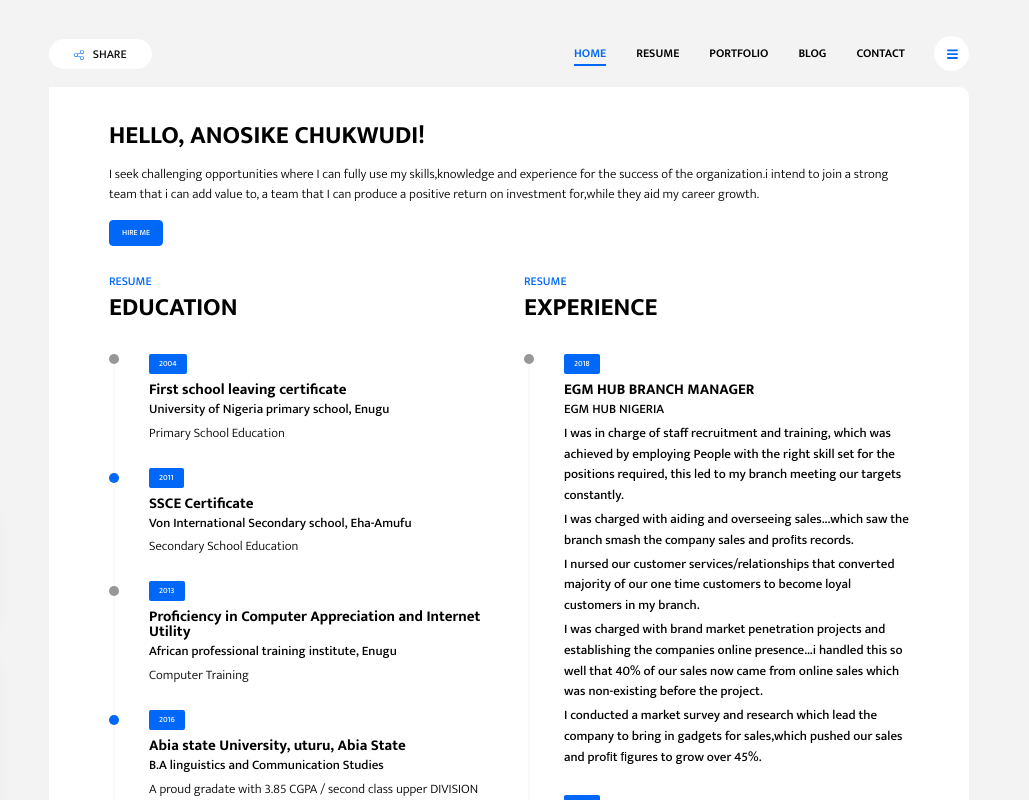
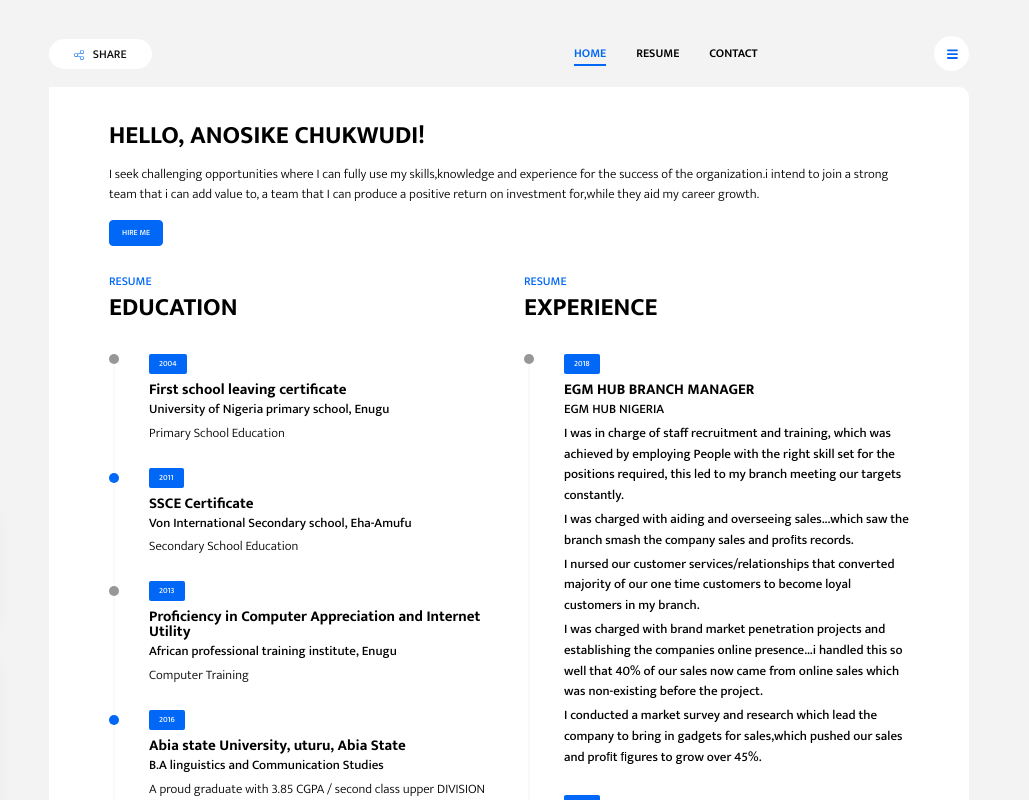
Before and after one commit to TEAM-ACHIEVE/ANOSIKE-CHUKWUDI, a website: page index.html in a window 1280 px wide. Shown: the top 800 px of the page, 251-1280 px from the left. Drawn offline with Linux system fonts and the light colour scheme.

Commit message:
MENU REVISED WITH CORRECTION IN SPELLING ERRORS

```diff
--- a/index.html
+++ b/index.html
@@ -20,8 +20,8 @@
         <nav class="collapsible-nav" id="collapsible-nav">
             <a href="index.html" class="nav-link active">HOME</a>
             <a href="resume.html" class="nav-link">RESUME</a>
-            <a href="portfolio.html" class="nav-link">PORTFOLIO</a>
-            <a href="blog.html" class="nav-link">BLOG</a>
+            <!-- <a href="portfolio.html" class="nav-link">PORTFOLIO</a>
+            <a href="blog.html" class="nav-link">BLOG</a> -->
             <a href="contact.html" class="nav-link">CONTACT</a>
         </nav>
         <button class="btn btn-menu-toggle btn-white rounded-circle" data-toggle="collapsible-nav"
@@ -114,7 +114,7 @@
                                 <span class="badge badge-primary">2016</span>
                                 <h6 class="time-line-item-title">Abia state University, uturu, Abia State</h6>
                                 <p class="time-line-item-subtitle">B.A linguistics and Communication Studies</p>
-                                <p class="time-line-item-content">A proud gradate with 3.85 CGPA / second class upper DIVISION</p>
+                                <p class="time-line-item-content">A proud graduate with 3.85 CGPA / second class upper DIVISION</p>
                             </li>
                             <li class="time-line-item">
                                 <span class="badge badge-primary">2018</span>
```
Also changed, not shown: contact.html (+2 -2 lines), resume.html (+3 -2 lines).
